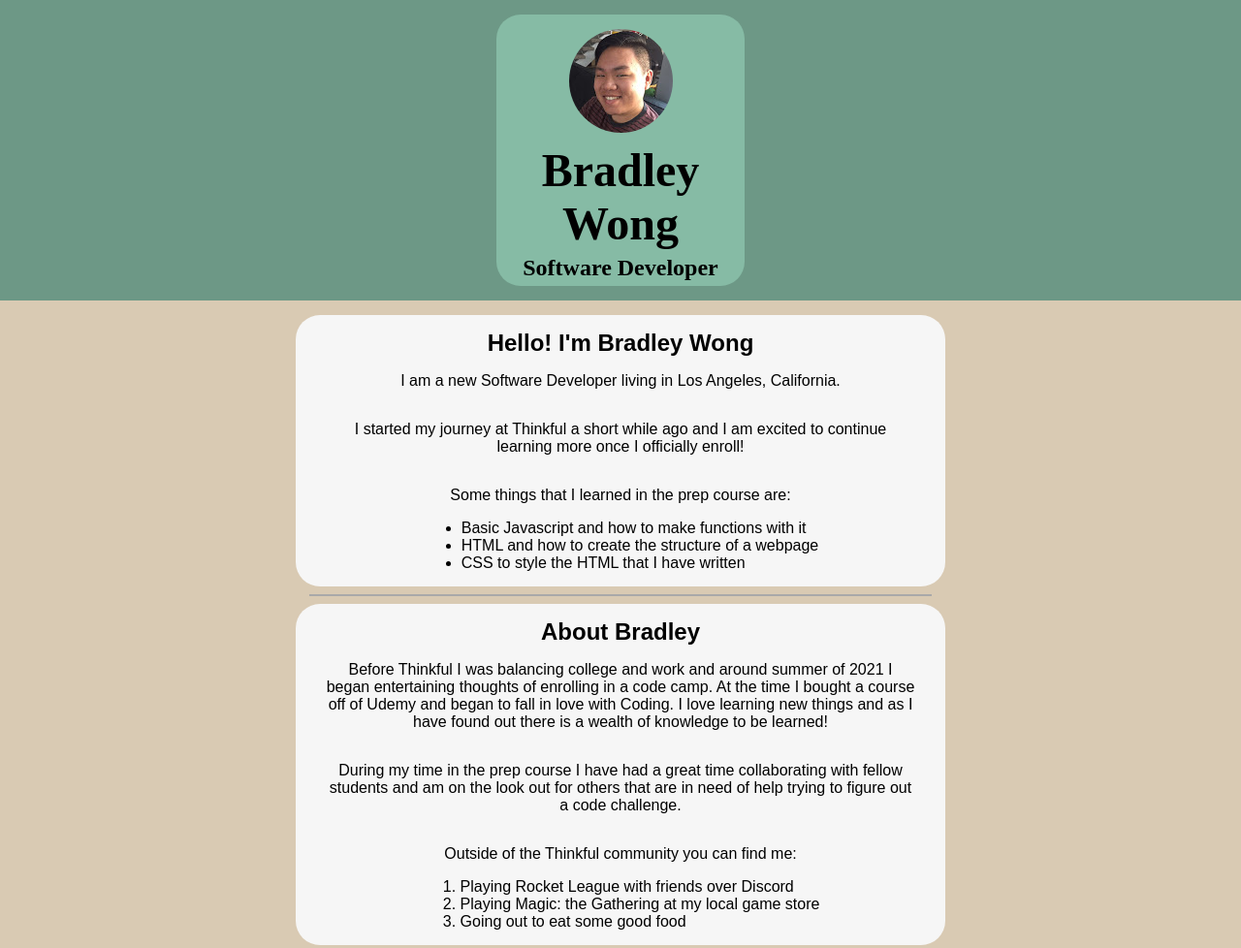
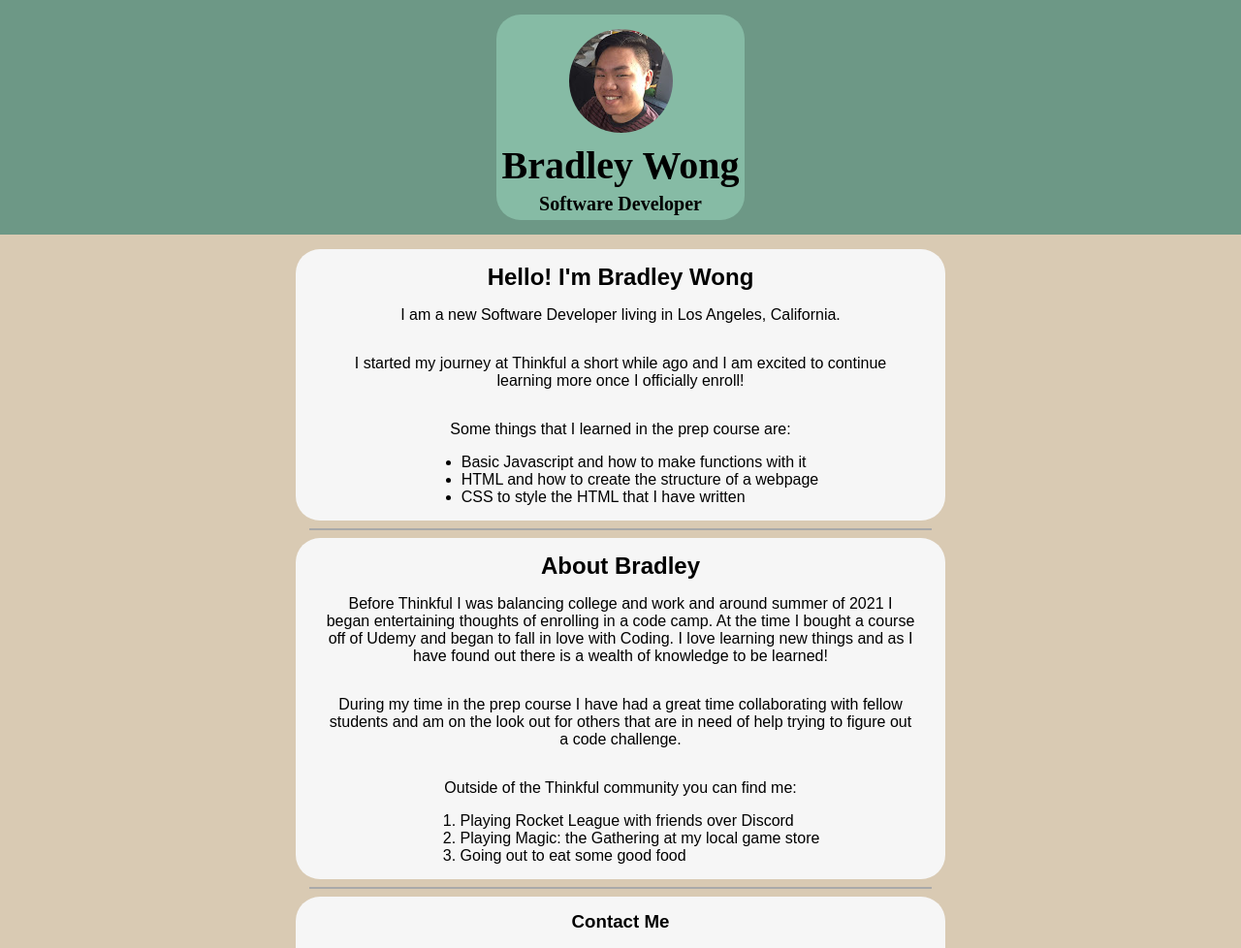
Before and after one commit to blwong77/webPortfolio, a plain HTML site: page index.html in a window 1280 px wide. Shown: the top 978 px of the page at 97% size. Drawn offline with Linux system fonts and the light colour scheme.

Commit message:
changed header font-size to 1.25em

```diff
--- a/styles.css
+++ b/styles.css
@@ -2,8 +2,8 @@ header {
   background-color: #6d9886;
   /*used to create some space for the div to settle in */
   padding: 15px 0 15px 0;
-  /*sets the font size of header to be 1.5 * the default browser size*/
-  font-size: 1.5em;
+  /*sets the font size of header to be 1.25 * the default browser size*/
+  font-size: 1.25em;
 }
 header div {
   margin: auto; /*centers div in header*/
```
